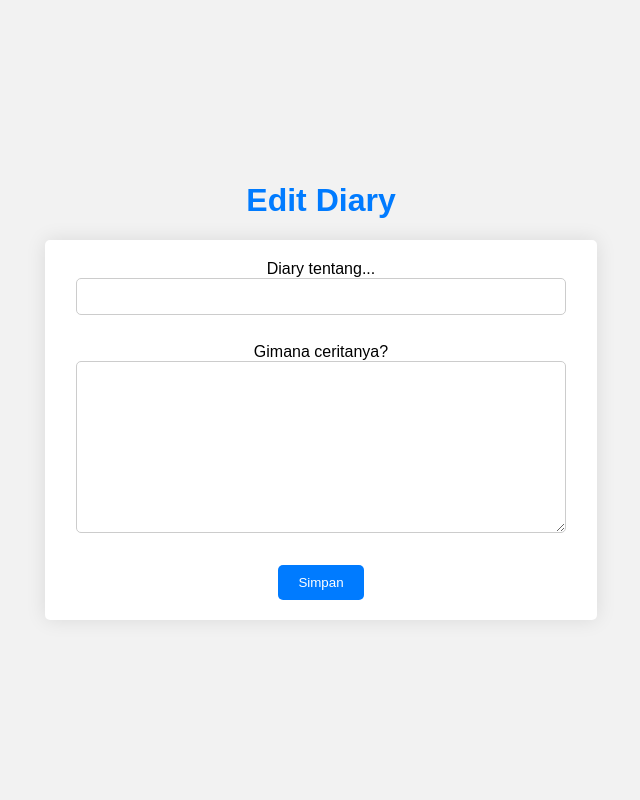
After one commit to Musaaan/pbw, a PHP site: page /editdiary.php?id=1 in a window 1280 px wide. The commit adds this page. Shown: the whole page, without its empty margins (319-959 px from the left). Run offline with PHP 8.4, Linux system fonts and the light colour scheme; data that the repository does not hold is empty.

Commit message:
upload modul 10

```diff
--- /dev/null
+++ b/editdiary.php
@@ -0,0 +1,79 @@
+<!DOCTYPE html>
+<html lang="en">
+<head>
+    <meta charset="UTF-8">
+    <meta name="viewport" content="width=device-width, initial-scale=1.0">
+    <title>Document</title>
+    <style>
+        body {
+            font-family: Arial, sans-serif;
+            background-color: #f2f2f2;
+            margin: 0;
+            padding: 0;
+            display: flex;
+            justify-content: center;
+            align-items: center;
+            height: 100vh;
+        }
+        .container {
+            text-align: center;
+        }
+        h1 {
+             color: #007bff;
+        }
+        form {
+            background-color: #fff;
+            padding: 20px;
+            border-radius: 5px;
+            box-shadow: 0 0 20px rgba(0, 0, 0, 0.1);
+            width: 80%;
+            max-width: 600px; /* Atur sesuai kebutuhan Anda */
+            margin: 20px auto; /* Menempatkan form di tengah */
+        }
+        input[type="text"],
+        textarea {
+            width: calc(100% - 22px); /* Lebar form dikurangi padding */
+            padding: 10px;
+            margin-bottom: 10px;
+            border-radius: 5px;
+            border: 1px solid #ccc;
+            box-sizing: border-box;
+        }
+        input[type="submit"] {
+            background-color: #007bff;
+            color: #fff;
+            border: none;
+            padding: 10px 20px;
+            border-radius: 5px;
+            cursor: pointer;
+            transition: background-color 0.3s ease;
+        }
+        input[type="submit"]:hover {
+            background-color: #0056b3;
+        }
+    </style>
+</head>
+<body>
+    <?php
+    require_once "koneksi.php";
+    $sql = "SElECT judul, isian FROM diary WHERE id=". $_GET['id'];
+    $result = mysqli_query($conn, $sql);
+    $data = mysqli_fetch_array($result);
+    ?>
+
+    <div class="container">
+        <h1> Edit Diary</h1>
+        <form action="prosesedit.php?id=<?php echo $_GET['id']?>" method="POST">
+            Diary tentang...<br>
+            <input type="text" name="judul" size="70" value="<?php echo $data[0]?>"> <br>
+            <br>
+            Gimana ceritanya?<br>
+            <textarea name="isian" cols="70" rows="10"><?php echo $data[1]?> </textarea>
+            <br>
+            <br>
+            <input type="submit" value="Simpan">
+        </form>
+    </div>
+
+</body>
+</html>
```
Also changed, not shown: hapusdiary.php (added, +12 -0 lines), index.php (+10 -0 lines), prosesedit.php (added, +21 -0 lines).
